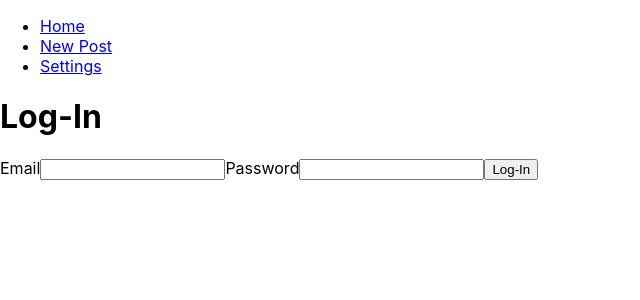
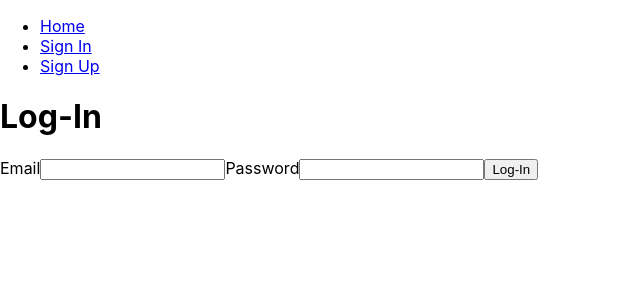
Before and after one commit to vladimirze/realworld-starter-kit, a React (Create React App) app: page /login in a window 1280 px wide. Shown: the top 300 px of the page, without its empty margins (0-640 px from the left). Built offline with nearby package versions, Linux system fonts and the light colour scheme; no server answers.

Commit message:
Log out user if API responded with 401

```diff
--- a/src/App.js
+++ b/src/App.js
@@ -5,8 +5,9 @@ import Registration from "./Registration";
 import LogIn from './LogIn';
 
 import jwt from './jwt';
-import {addRequestInterceptor} from "./request";
+import {addRequestInterceptor, addResponseInterceptor} from "./request";
 import user from './user';
+import users from './users';
 import Navigation from "./Navigation";
 
 
@@ -19,6 +20,15 @@ addRequestInterceptor((url, options) => {
     return [url, options];
 });
 
+addResponseInterceptor((response) => {
+    // not authorized
+    if (response.status === 401) {
+        // TODO: get a new token and retry the request? or log out user?
+        users.logOut();
+    }
+
+    return response;
+});
 
 class HomePage extends Component {
     render() {
@@ -41,8 +51,28 @@ class UserProfile extends Component {
 }
 
 class App extends Component {
+    constructor(props) {
+        super(props);
+        this.state = {
+            isAuthenticated: false
+        };
+
+        this.checkAuthentication = this.checkAuthentication.bind(this);
+    }
+
+    checkAuthentication(isAuthenticated) {
+        this.setState({isAuthenticated: isAuthenticated});
+        if (isAuthenticated) {
+            user.getCurrentUser();
+        }
+    }
+
     componentDidMount() {
-        user.getCurrentUser();
+        user.isAuthenticated.subscribe(this.checkAuthentication);
+    }
+
+    componentWillUnmount() {
+        user.isAuthenticated.unsubscribe(this.checkAuthentication);
     }
 
     render() {
--- a/src/Navigation.js
+++ b/src/Navigation.js
@@ -26,6 +26,8 @@ export default class Navigation extends Component {
     }
 
     render() {
+        const isAuthenticated = !!(this.state.user && this.state.user.user);
+
         return (
             <nav>
                 <ul>
@@ -33,16 +35,35 @@ export default class Navigation extends Component {
                         <Link to="/">Home</Link>
                     </li>
 
+                    {
+                        !isAuthenticated &&
+                        <li>
+                            <Link to="/login">Sign In</Link>
+                        </li>
+                    }
+
+                    {
+                        !isAuthenticated &&
+                        <li>
+                            <Link to="/register">Sign Up</Link>
+                        </li>
+                    }
+
+                    {   isAuthenticated &&
                         <li>
                             <Link to="editor">New Post</Link>
                         </li>
+                    }
 
+                    {
+                        isAuthenticated &&
                         <li>
                             <Link to="settings">Settings</Link>
                         </li>
+                    }
 
                     {
-                        this.state.user && this.state.user.user &&
+                        isAuthenticated &&
                         <li>
                             <Link to={`/@${this.state.user.user.username}`}>{this.state.user.user.username}</Link>
                         </li>
--- a/src/Observable.js
+++ b/src/Observable.js
@@ -1,6 +1,7 @@
 export default class Observable {
-    constructor() {
+    constructor(value) {
         this.subscriptions = [];
+        this.currentValue = value;
     }
 
     subscribe(observer) {
--- a/src/request.js
+++ b/src/request.js
@@ -33,6 +33,11 @@ function prepareBody(requestOptions) {
 const interceptors = [];
 export function addRequestInterceptor(func) {
     interceptors.push(func);
+}
+
+const responseInterceptors = [];
+export function addResponseInterceptor(func) {
+    responseInterceptors.push(func);
 }
 
 // TODO: add ability to cancel requests?
@@ -73,6 +78,14 @@ export default function request(resource, options) {
     let responseClone;
     return fetch(requestUrl, requestOptions)
         .then((response) => {
+            if (responseInterceptors.length > 0) {
+                for (const interceptor of responseInterceptors) {
+                    response = interceptor(response);
+                }
+            }
+            return response;
+        })
+        .then((response) => {
             responseClone = response.clone();
             return responseClone.json();
         })
--- a/src/user.js
+++ b/src/user.js
@@ -1,9 +1,11 @@
 import request from './request';
 import Observable from './Observable';
+import jwt from './jwt';
 
 
 const resource = 'user';
 const currentUser = new Observable();
+const isAuthenticated = new Observable(!!jwt.get());
 
 function getCurrentUser() {
     return request(resource, {
@@ -17,7 +19,8 @@ function getCurrentUser() {
 
 const user = {
     getCurrentUser: getCurrentUser,
-    currentUser: currentUser
+    currentUser: currentUser,
+    isAuthenticated: isAuthenticated
 };
 
 export default user;
--- a/src/users.js
+++ b/src/users.js
@@ -1,5 +1,6 @@
 import request from './request';
 import jwt from './jwt';
+import user from './user';
 
 // TODO: append jwt token to each request
 // TODO: handle the case when token is expired
@@ -13,12 +14,13 @@ function register(username, email, password) {
 }
 
 function logIn(email, password) {
-    return request(`${users}/login`, {
+    return request(`${resource}/login`, {
         method: 'POST',
         body: {user: {email: email, password: password}}
     })
     .then((authenticatedUser) => {
         jwt.set(authenticatedUser.user.token);
+        user.isAuthenticated.notify(true);
         return authenticatedUser;
     });
 }
@@ -26,7 +28,8 @@ function logIn(email, password) {
 // TODO: it's better reset the state by navigating the browser back to log-in page after deleting the token
 function logOut() {
     jwt.remove();
-    window.location.href = '/login';
+    user.isAuthenticated.notify(false);
+    window.location.href = '/';
     return Promise.resolve(true);
 }
 
```
Lines whose indentation alone changed are shown as unchanged.
